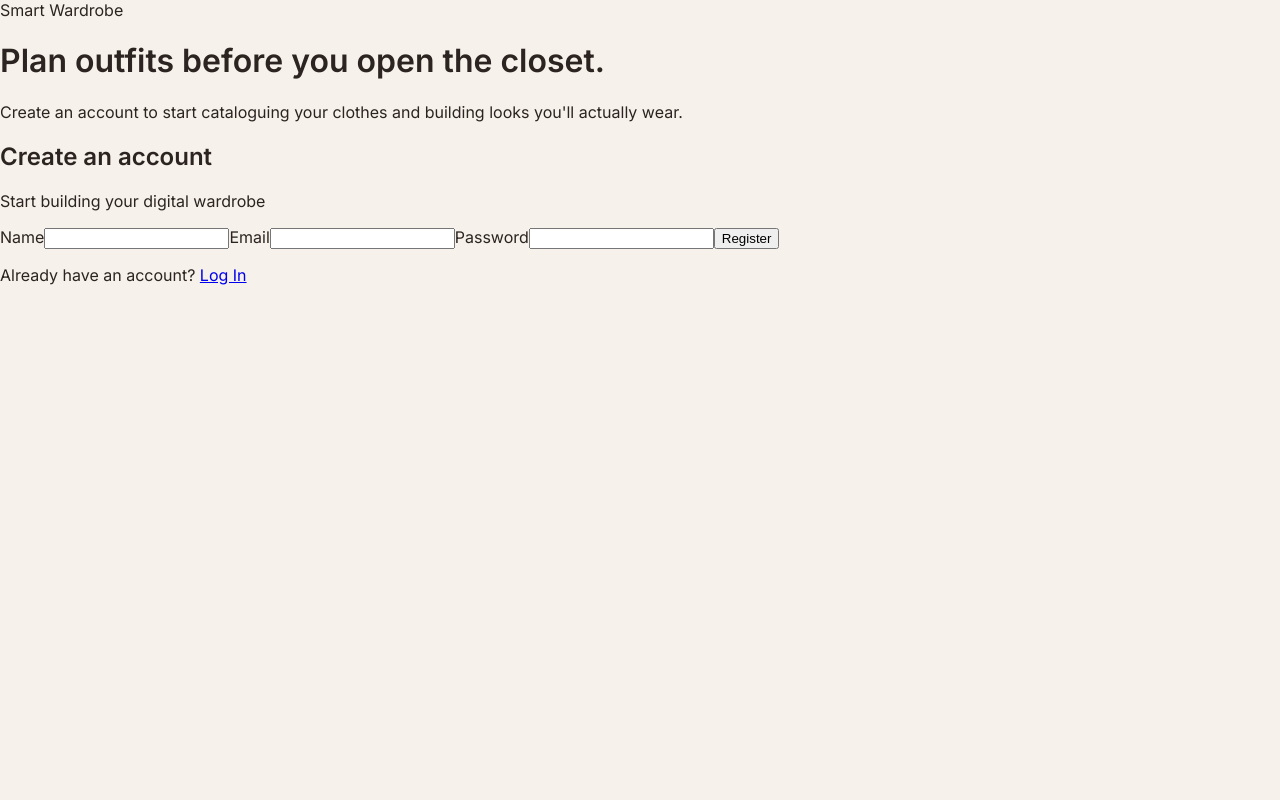
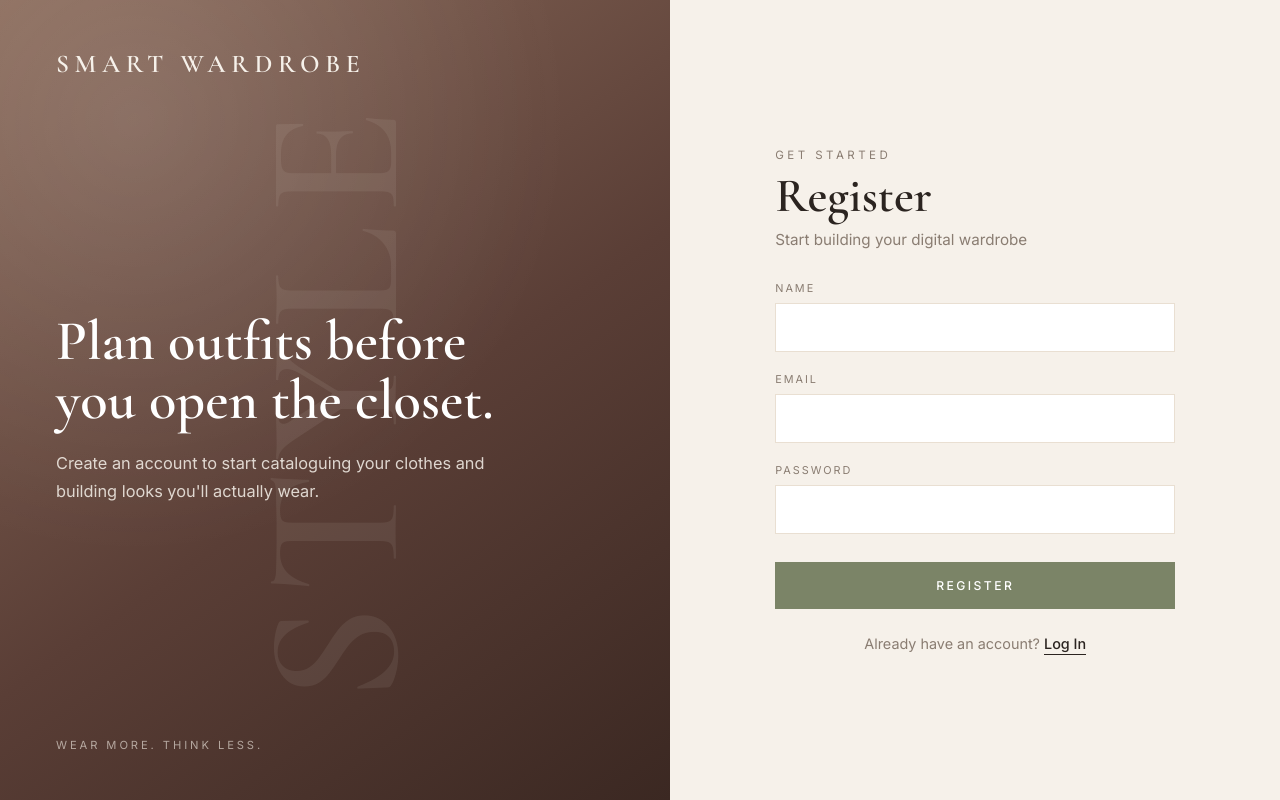
Before and after one commit to pradnyabodke7-max/smart-wardrobe-app, a React app in the folder frontend/: page /register in a window 1280 px wide. Built offline with nearby package versions, Linux system fonts and the light colour scheme; the HTML template or start-up script is replaced by a standard one.

Commit message:
Redesign Register page

```diff
--- a/frontend/src/pages/Register.jsx
+++ b/frontend/src/pages/Register.jsx
@@ -1,6 +1,7 @@
 import { useState } from "react";
 import { useNavigate, Link } from "react-router-dom";
 import api from "../api/axios";
+import "./Auth.css";
 
 function Register() {
   const [name, setName] = useState("");
@@ -27,19 +28,31 @@ function Register() {
   };
 
   return (
-    <div className="auth-page">
-      <div className="auth-brand">Smart Wardrobe</div>
-      <div className="auth-tagline">
+    <div className="sw-auth">
+      <div className="sw-auth-art">
+        <span className="sw-auth-word">STYLE</span>
+        <div className="sw-auth-brand">Smart Wardrobe</div>
+
+        <div className="sw-auth-tagline">
           <h1>Plan outfits before you open the closet.</h1>
-        <p>Create an account to start cataloguing your clothes and building looks you'll actually wear.</p>
+          <p>
+            Create an account to start cataloguing your clothes and building
+            looks you'll actually wear.
+          </p>
         </div>
 
-      <form className="auth-form" onSubmit={handleSubmit}>
-        <h2>Create an account</h2>
-        <p className="subtitle">Start building your digital wardrobe</p>
+        <div className="sw-auth-foot">Wear more. Think less.</div>
+      </div>
 
-        {error && <p className="error-text">{error}</p>}
+      <div className="sw-auth-panel">
+        <form className="sw-auth-form" onSubmit={handleSubmit}>
+          <p className="sw-auth-eyebrow">Get started</p>
+          <h2 className="sw-auth-title">Register</h2>
+          <p className="sw-auth-sub">Start building your digital wardrobe</p>
 
+          {error && <p className="sw-auth-error">{error}</p>}
+
+          <div className="sw-auth-field">
             <label>Name</label>
             <input
               type="text"
@@ -47,7 +60,9 @@ function Register() {
               onChange={(e) => setName(e.target.value)}
               required
             />
+          </div>
 
+          <div className="sw-auth-field">
             <label>Email</label>
             <input
               type="email"
@@ -55,7 +70,9 @@ function Register() {
               onChange={(e) => setEmail(e.target.value)}
               required
             />
+          </div>
 
+          <div className="sw-auth-field">
             <label>Password</label>
             <input
               type="password"
@@ -64,15 +81,17 @@ function Register() {
               required
               minLength={6}
             />
+          </div>
 
-        <button type="submit" disabled={loading}>
+          <button type="submit" className="sw-auth-btn" disabled={loading}>
             {loading ? "Creating account..." : "Register"}
           </button>
 
-        <p className="switch-text">
+          <p className="sw-auth-switch">
             Already have an account? <Link to="/login">Log In</Link>
           </p>
         </form>
+      </div>
     </div>
   );
 }
```
Lines whose indentation alone changed are shown as unchanged.
